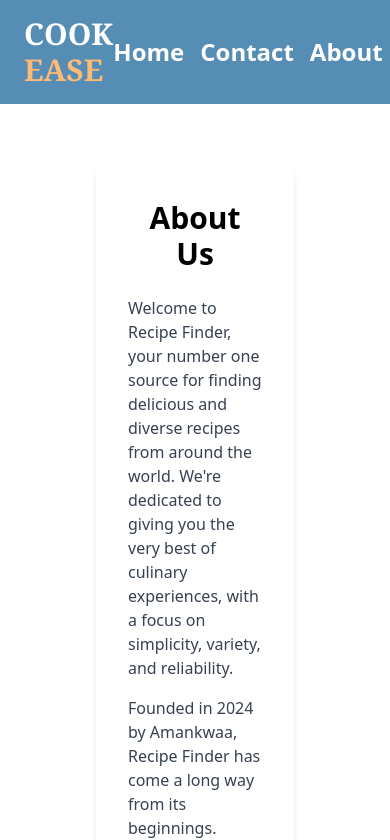
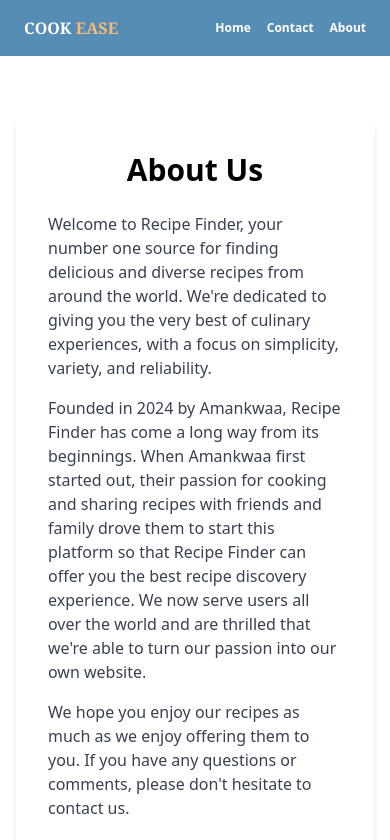
Before and after one commit to Amankwaa97/recipe, a React (Create React App) app: page /about in a window 390 px wide. Shown: the top 840 px of the page. Built offline with nearby package versions, Linux system fonts and the light colour scheme.

Commit message:
updated web responsiveness

```diff
--- a/src/components/Api.js
+++ b/src/components/Api.js
@@ -59,7 +59,7 @@ function Api() {
 
   return (
     <div className="bg-gray-100 min-h-screen">
-      <div className="container mx-auto py-8">
+      <div className="container mx-auto py-8 px-4">
         <div className="flex justify-center">
           <input
             type="text"
--- a/src/components/Navbar.js
+++ b/src/components/Navbar.js
@@ -5,7 +5,7 @@ const Navbar = () => {
   return (
     <div>
      <div>
-        <nav className='flex items-center justify-between px-6 py-4 bg-transparent text-white'>
+        <nav className='flex text-orange-300 items-center justify-between px-6 py-4 bg-transparent sm:text-white'>
         <h1 className='font-bold sm:text-3xl uppercase font-serif'>Cook <span className='text-orange-300'>Ease</span></h1>
             <ul className='flex gap-4 text-2xl sm:font-bold max-sm:text-xs'>
                 <li><a href="/">Home</a></li>
--- a/src/components/Navbar2.js
+++ b/src/components/Navbar2.js
@@ -3,11 +3,11 @@ import { Link } from 'react-router-dom'
 
 const Navbar2 = () => {
   return (
-    <div>
+    <div className='w-full'>
      <div>
         <nav className='flex items-center justify-between px-6 py-4 bg-[#558db5] text-white'>
-        <h1 className='font-bold text-3xl uppercase font-serif'>Cook <span className='text-orange-300'>Ease</span></h1>
-            <ul className='flex gap-4 text-2xl font-bold'>
+        <h1 className='font-bold sm:text-3xl uppercase font-serif'>Cook <span className='text-orange-300'>Ease</span></h1>
+            <ul className='flex gap-4 sm:text-2xl max-sm:text-xs font-bold'>
                 <li><a href="/">Home</a></li>
                 <Link to='/contact'><li>Contact</li></Link>
                 <li><a href="/about">About</a></li>
--- a/src/pages/About.js
+++ b/src/pages/About.js
@@ -2,9 +2,9 @@ import React from 'react';
 
 const About = () => {
   return (
-    <div className="">
-      <div className="bg-white p-8 rounded-md shadow-md my-16 mx-24">
-        <h1 className="text-3xl font-bold mb-6 text-center">About Us</h1>
+    <div className="w-full">
+      <div className="bg-white p-8 rounded-md shadow-md mx-4 my-16 lg:mx-24">
+        <h1 className="text-3xl font-bold mb-6  text-center">About Us</h1>
         <p className="text-gray-700 mb-4">
           Welcome to Recipe Finder, your number one source for finding delicious and diverse recipes from around the world. We're dedicated to giving you the very best of culinary experiences, with a focus on simplicity, variety, and reliability.
         </p>
```
